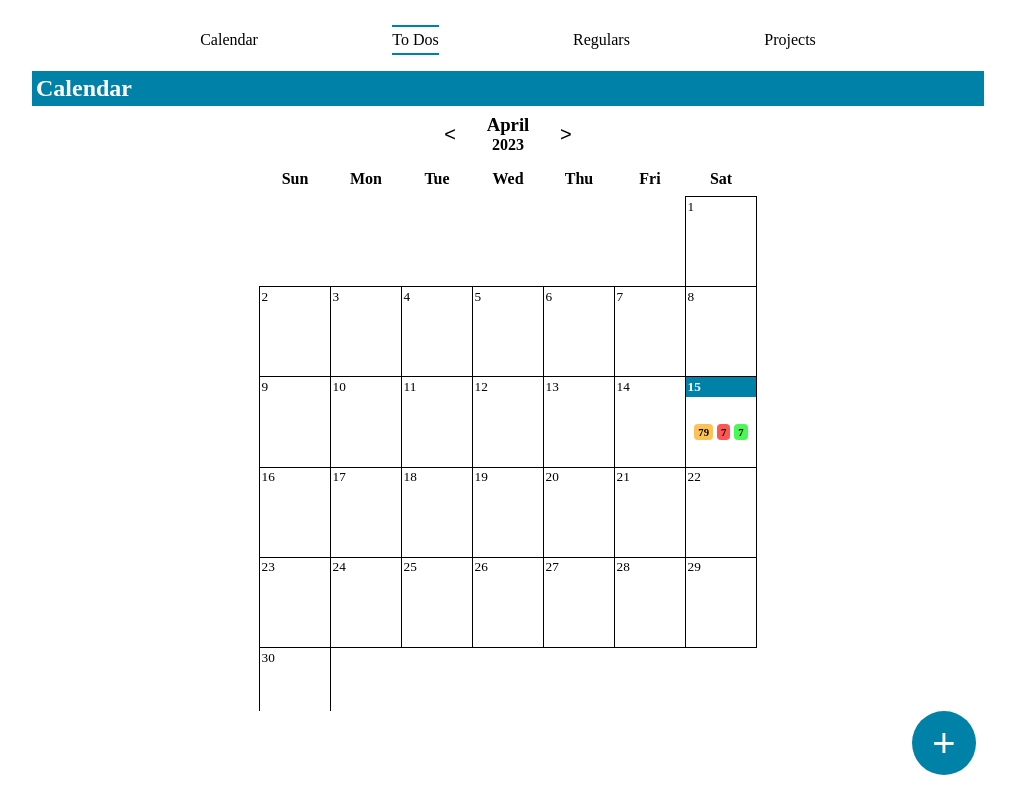
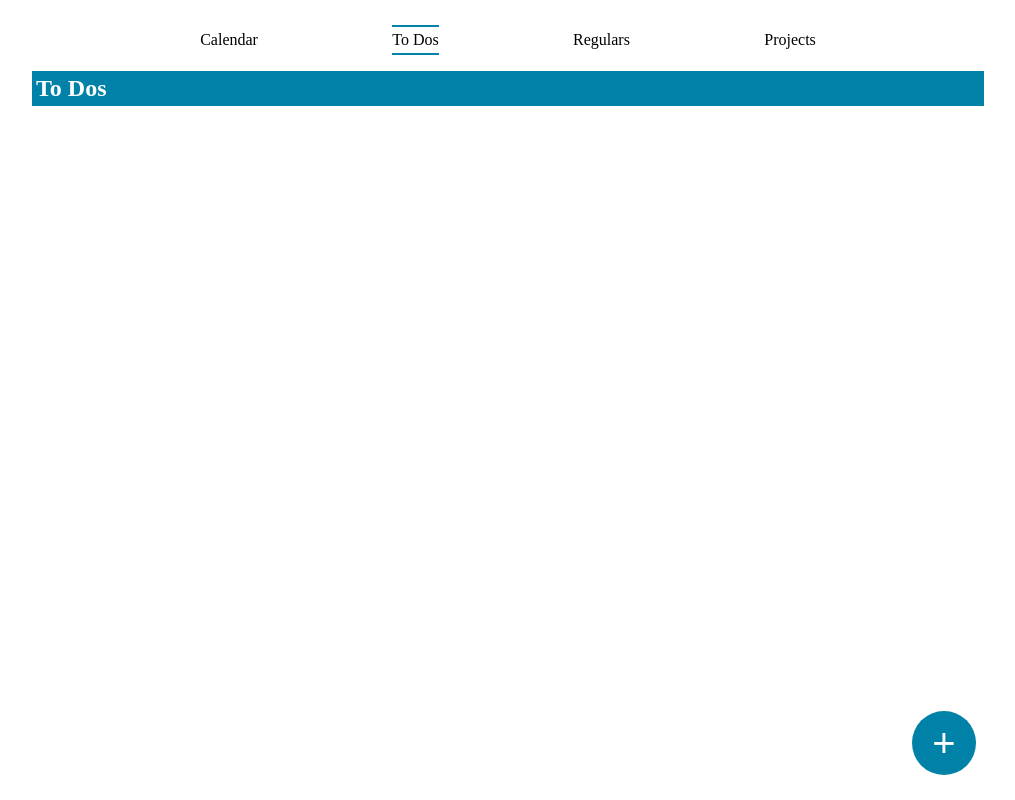
Before and after one commit to darren-cook/todo-tada, a website built with webpack: page dist/index.html in a window 1280 px wide. Both pictures are taken after a click on the item "To Dos". Shown: the whole page, without its empty margins (132-1147 px from the left). Built offline with nearby package versions, Linux system fonts and the light colour scheme.

Commit message:
progress

```diff
--- /dev/null
+++ b/src/display.js
@@ -0,0 +1,16 @@
+function changeDispay(navButton){
+    const navActive = document.querySelector(".nav-active");
+    const oldMain = document.querySelector(".main-active");
+    const newMain = document.querySelector(`#main-${navButton.id}`);
+
+    navActive.classList.toggle("nav-active");
+    navButton.classList.toggle("nav-active");
+
+    oldMain.classList.toggle("main-active");
+    newMain.classList.toggle("main-active");
+    oldMain.classList.toggle("main-inactive");
+    newMain.classList.toggle("main-inactive");
+}
+
+
+export { changeDispay }
--- a/src/index.js
+++ b/src/index.js
@@ -1,13 +1,11 @@
 import { initalizeCalendar } from "./calendar";
+import { changeDispay } from "./display";
 
 const navButtons = document.querySelectorAll(".nav-item");
 
 navButtons.forEach(navButton =>(
     navButton.addEventListener("click",function(){
-        const navActive = document.querySelector(".nav-active");
-
-        navActive.classList.toggle("nav-active");
-        navButton.classList.toggle("nav-active");
+        changeDispay(navButton);
     })
 ))
 
--- /dev/null
+++ b/src/todos.js
@@ -0,0 +1,5 @@
+import { format } from "date-fns";
+import { compareAsc } from "date-fns";
+
+const today = new Date;
+let dayArray = getDayArray
```
Also changed, not shown: src/calendar.js (+1 -22 lines), dist/index.html, dist/main.js, dist/style.css.
